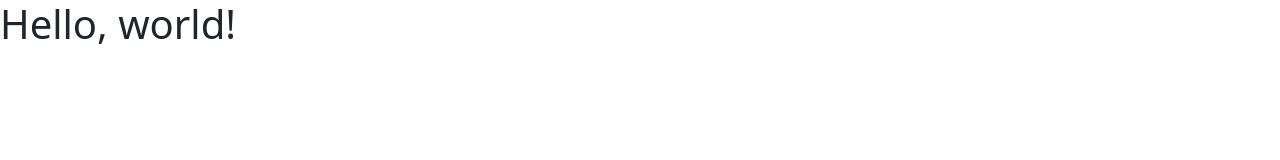
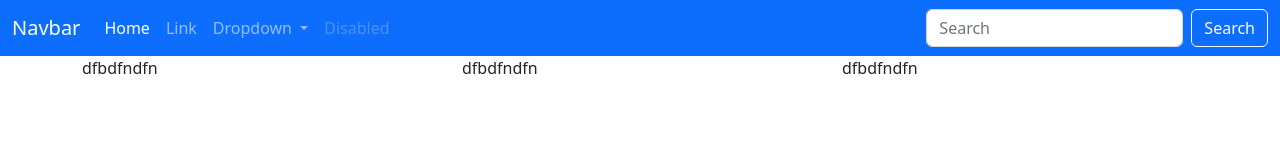
Before and after one commit to viktarbrutsis/lesson_26, a plain HTML site: page index.html in a window 1280 px wide. Drawn offline with nearby package versions, Linux system fonts and the light colour scheme.

Commit message:
first changes

```diff
--- a/index.html
+++ b/index.html
@@ -5,9 +5,62 @@
     <meta name="viewport" content="width=device-width, initial-scale=1">
     <title>Bootstrap demo</title>
     <link href="https://cdn.jsdelivr.net/npm/bootstrap@5.2.0-beta1/dist/css/bootstrap.min.css" rel="stylesheet" integrity="sha384-0evHe/X+R7YkIZDRvuzKMRqM+OrBnVFBL6DOitfPri4tjfHxaWutUpFmBp4vmVor" crossorigin="anonymous">
+
   </head>
   <body>
-    <h1>Hello, world!</h1>
+   <nav class="navbar navbar-expand-lg navbar-dark bg-primary">
+      <div class="container-fluid">
+        <a class="navbar-brand" href="#">Navbar</a>
+        <button class="navbar-toggler" type="button" data-bs-toggle="collapse" data-bs-target="#navbarSupportedContent" aria-controls="navbarSupportedContent" aria-expanded="false" aria-label="Toggle navigation">
+          <span class="navbar-toggler-icon"></span>
+        </button>
+        <div class="collapse navbar-collapse" id="navbarSupportedContent">
+          <ul class="navbar-nav me-auto mb-2 mb-lg-0">
+            <li class="nav-item">
+              <a class="nav-link active" aria-current="page" href="#">Home</a>
+            </li>
+            <li class="nav-item">
+              <a class="nav-link" href="#">Link</a>
+            </li>
+            <li class="nav-item dropdown">
+              <a class="nav-link dropdown-toggle" href="#" id="navbarDropdown" role="button" data-bs-toggle="dropdown" aria-expanded="false">
+                Dropdown
+              </a>
+              <ul class="dropdown-menu" aria-labelledby="navbarDropdown">
+                <li><a class="dropdown-item" href="#">Action</a></li>
+                <li><a class="dropdown-item" href="#">Another action</a></li>
+                <li><hr class="dropdown-divider"></li>
+                <li><a class="dropdown-item" href="#">Something else here</a></li>
+              </ul>
+            </li>
+            <li class="nav-item">
+              <a class="nav-link disabled">Disabled</a>
+            </li>
+          </ul>
+          <form class="d-flex" role="search">
+            <input class="form-control me-2" type="search" placeholder="Search" aria-label="Search">
+            <button class="btn btn-outline-light" type="submit">Search</button>
+          </form>
+        </div>
+      </div>
+    </nav>
+
+    <div class="container">
+       <div class="row">
+          <div class="col">
+             dfbdfndfn
+          </div>
+          <div class="col">
+            dfbdfndfn
+         </div>
+         <div class="col">
+            dfbdfndfn
+         </div>
+       </div>
+       <div class="row"></div>
+       <div class="row"></div>
+    </div>
+
     <script src="https://cdn.jsdelivr.net/npm/bootstrap@5.2.0-beta1/dist/js/bootstrap.bundle.min.js" integrity="sha384-pprn3073KE6tl6bjs2QrFaJGz5/SUsLqktiwsUTF55Jfv3qYSDhgCecCxMW52nD2" crossorigin="anonymous"></script>
   </body>
 </html>
```
